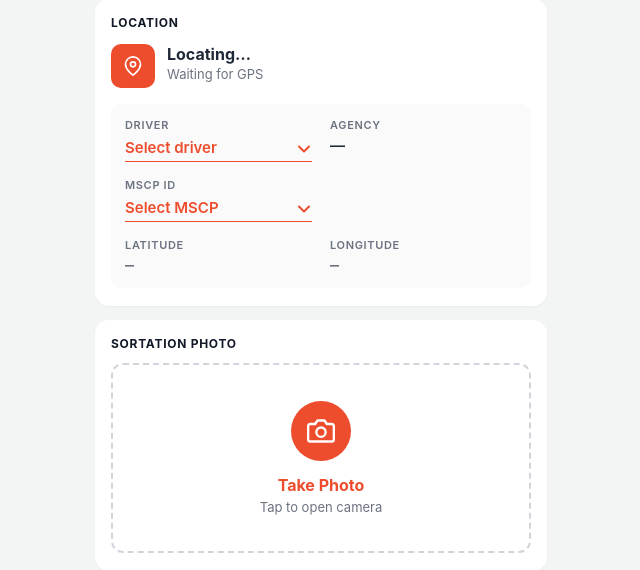
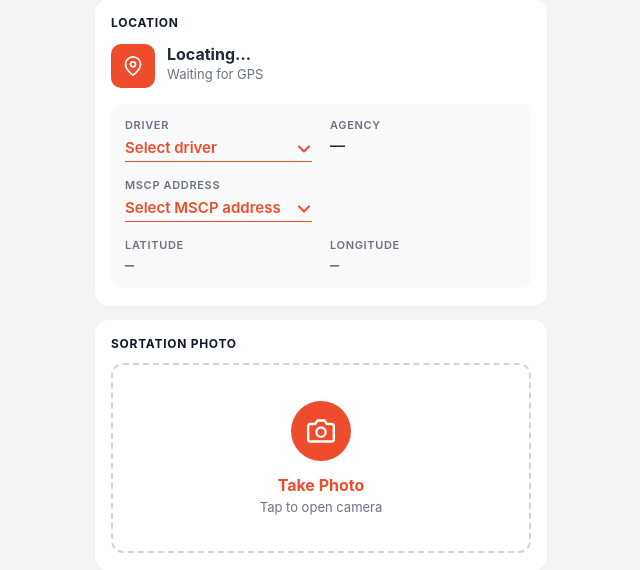
Before and after one commit to kxs7733/spx-sortation, a Flask app: template templates/index.html in a window 1280 px wide. Shown: the part 139-709 px from the top of the page, without its empty margins (319-959 px from the left). Run offline with Flask 3, Linux system fonts and the light colour scheme; the template is opened without the code that fills it, so the values that code supplies are empty; some libraries are stand-ins or nearby versions.

Commit message:
UI: MSCP dropdown shows address (label 'MSCP ADDRESS'); distance text uses short address

```diff
--- a/google_io.py
+++ b/google_io.py
@@ -145,6 +145,7 @@ def read_seed(sheet_id: str) -> dict:
             "id": mid,
             "lat": _as_float(r.get("Lat")),
             "lon": _as_float(r.get("Long")),
+            "address": (r.get("Address") or "").strip(),
         })
 
     data = {"drivers": drivers, "mscps": mscps}
--- a/static/app.js
+++ b/static/app.js
@@ -51,13 +51,14 @@ function recomputeDistance() {
   const parts = [];
   if (m && m.lat != null && m.lon != null) {
     const d = Math.round(haversineM(state.lat, state.lon, m.lat, m.lon));
-    parts.push(`${d}m from ${m.id}`);
+    const shortAddr = (m.address || m.id).replace(/\s+S\d{6}\s*$/, "");
+    parts.push(`${d}m from ${shortAddr}`);
     farChip.classList.toggle("hidden", d <= (state.seed?.far_threshold_m ?? 100));
   } else if (m) {
     parts.push(`MSCP coords not set`);
     farChip.classList.add("hidden");
   } else {
-    parts.push("Select MSCP to check distance");
+    parts.push("Select MSCP address to check distance");
     farChip.classList.add("hidden");
   }
   if (state.geocode?.postal) parts.push(`Postal ${state.geocode.postal}`);
@@ -81,7 +82,7 @@ async function loadSeed() {
   state.seed = await r.json();
   // Driver: option text = name, value = id
   fillRich($("driver"), state.seed.drivers.map(d => ({ value: d.id, label: d.name })), "Select driver");
-  fillRich($("mscp"), state.seed.mscps.map(m => ({ value: m.id, label: m.id })), "Select MSCP");
+  fillRich($("mscp"), state.seed.mscps.map(m => ({ value: m.id, label: m.address || m.id })), "Select MSCP address");
 
   $("driver").addEventListener("change", () => {
     const d = state.seed.drivers.find(x => x.id === $("driver").value);
--- a/templates/index.html
+++ b/templates/index.html
@@ -70,7 +70,7 @@
         <div class="kv-v" id="agencyVal">—</div>
       </div>
       <div>
-        <div class="kv-k">MSCP ID</div>
+        <div class="kv-k">MSCP ADDRESS</div>
         <select id="mscp" class="kv-input"></select>
       </div>
       <div></div>
```
